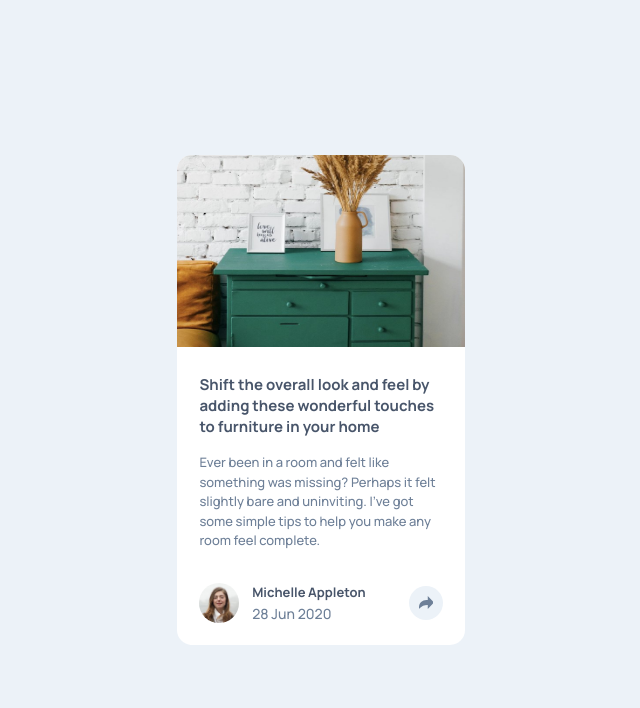
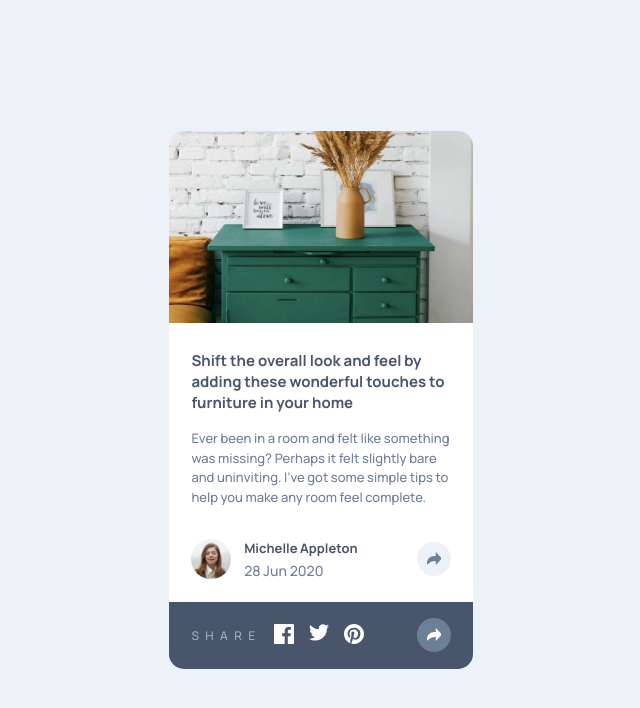
Before and after one commit to almero0922/ArticlePreviewComponent, a plain HTML site: page index.html in a window 1280 px wide. Shown: the whole page, without its empty margins (319-959 px from the left). Drawn offline with Linux system fonts and the light colour scheme.

Commit message:
Active Share Container Done

```diff
--- a/index.html
+++ b/index.html
@@ -41,6 +41,15 @@
           <div class="share-icon-container"><span></span></div>
         </div>
       </section>
+      <div class="share-container">
+        <p>SHARE</p>
+        <div class="share-icons-container-active">
+          <span class="share-icons"></span>
+          <span class="share-icons"></span>
+          <span class="share-icons"></span>
+        </div>
+        <div class="share-icon-container-active"><span></span></div>
+      </div>
     </main>
   </body>
 </html>
--- a/style.css
+++ b/style.css
@@ -18,13 +18,13 @@ body{
 main{
     background-color: white;
     height: auto;
-    width: 18rem;
+    width: 19rem;
     border-radius: 15px;
     margin: auto;
 }
 .component-img{
     height: 12rem;
-    width: 18rem;
+    width: 100%;
     border-radius: 15px 15px 0 0;
 }
 .info-container{
@@ -86,6 +86,58 @@ main{
     width: 14px;
     background-repeat: no-repeat;
 }
+.share-container{
+    background-color: var(--VeryDarkGrayishBlue);
+    height: 1.4rem;
+    border-radius: 0 0 15px 15px;
+    display: flex;
+    padding: 1.4rem;
+    align-items: center;
+    letter-spacing: 0.4rem;
+    font-size: 12px;
+    color: var(--GrayishBlue);
+}
+.share-icons-container-active{
+    display: flex;
+    gap: 0.8rem;
+    width: auto;
+    align-items: center;
+    margin-left: 0.8rem;
+}
+.share-icons:nth-child(1){
+    background-image: url("./images/icon-facebook.svg");
+    display: block;
+    height: 22px;
+    width: 22px;
+    background-repeat: no-repeat;
+}
+.share-icons:nth-child(2){
+    background-image: url("./images/icon-twitter.svg");
+    display: block;
+    height: 22px;
+    width: 22px;
+    background-repeat: no-repeat;
+}
+.share-icons:nth-child(3){
+    background-image: url("./images/icon-pinterest.svg");
+    display: block;
+    height: 22px;
+    width: 22px;
+    background-repeat: no-repeat;
+}
+.share-icon-container-active{
+    background-color: var(--DesaturatedDarkBlue);
+    padding: 10px;
+    border-radius: 50%;
+    margin-left: auto;
+}
+.share-icon-container-active span{
+    background-image: url("./images/svg-edited.svg");
+    display: block;
+    height: 14px;
+    width: 14px;
+    background-repeat: no-repeat;
+}
 @media (min-width:1281px) {
     main{
         width: 48rem;
```
Also changed, not shown: images/svg-edited.svg (added).
